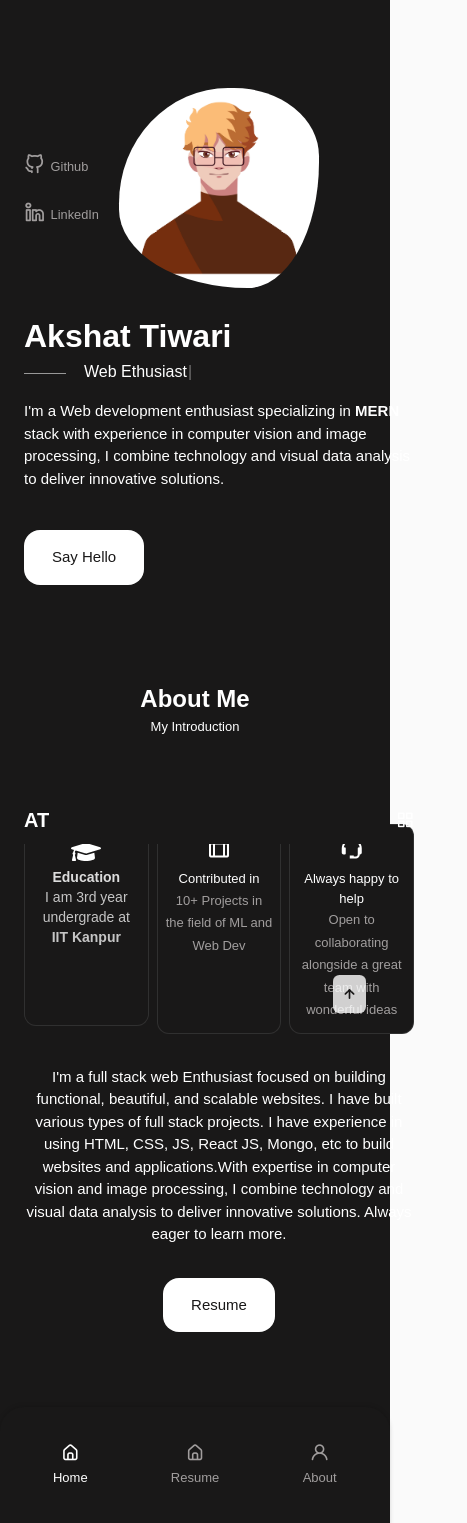
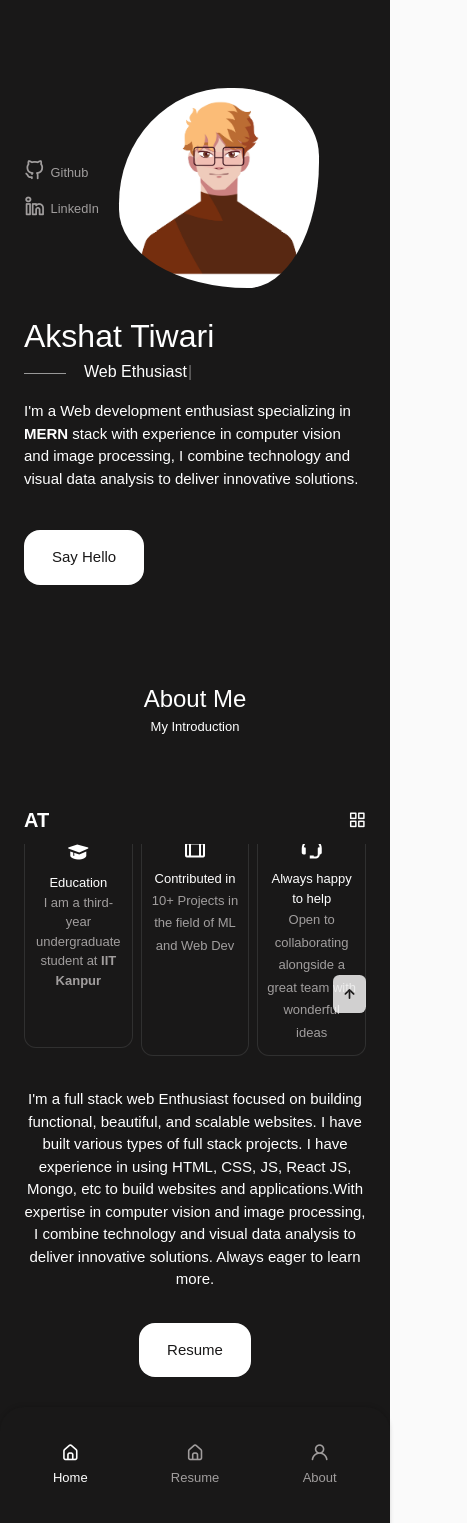
Before and after one commit to Akshat-iitk/Portfolio, a React (Create React App) app: page / in a window 390 px wide. Shown: the top 1523 px of the page, 467 px wide, since content can reach past the window. Built offline with nearby package versions, Linux system fonts and the light colour scheme; no server answers.

Commit message:
added resume to the website and increased responsiveness of the website

```diff
--- a/package.json
+++ b/package.json
@@ -45,6 +45,7 @@
     ]
   },
   "devDependencies": {
+    "@iconify/react": "^4.1.1",
     "autoprefixer": "^10.4.8",
     "postcss": "^8.4.16",
     "tailwindcss": "^3.4.0"
--- a/src/components/about/About.jsx
+++ b/src/components/about/About.jsx
@@ -27,7 +27,7 @@ const About = () => {
           </p>
 
           <a
-            href=""
+            href="https://drive.google.com/file/d/1Agf-5AYB39Qk6ocF1VLNTV6Q9R9fa4E1/view?usp=sharing"
             target="_blank"
             className="button button--flex hover:opacity-90"
           >
--- a/src/components/about/Info.jsx
+++ b/src/components/about/Info.jsx
@@ -1,12 +1,14 @@
 import React from "react";
 import { FaGraduationCap } from "react-icons/fa";
+import { Icon } from '@iconify/react';
+import "./info.css"
 const Info = () => {
   return (
     <div className="about__info grid ">
       <div className="about__box items-center flex flex-col hover:scale-95 cursor-pointer about__icon">
-      <FaGraduationCap size={30}/>
-       <h3 className=" text-sm opacity-85">Education</h3>
-       <p className="text-sm opacity-75">I am 3rd year undergrade at <b>IIT Kanpur</b></p>
+      <i class='bx bxs-graduation'></i>
+       <h3 className=" text-sm opacity-85 about__title">Education</h3>
+       <p className="text-sm opacity-75 about__subtitle">I am a third-year undergraduate student at  <b>IIT Kanpur</b></p>
       </div>
       <div className="about__box hover:scale-95 cursor-pointer">
         <i className="bx bx-briefcase-alt about__icon"></i>
--- /dev/null
+++ b/src/components/about/info.css
@@ -0,0 +1,4 @@
+/* styles.css */
+@import 'tailwindcss/base';
+@import 'tailwindcss/components';
+@import 'tailwindcss/utilities';
--- a/src/components/contact/Contact.jsx
+++ b/src/components/contact/Contact.jsx
@@ -20,7 +20,7 @@ const Contact = () => {
       <div className="contact__container container grid">
         <div className="contact__content">
 
-          <div className="contact__info flex flex-row gap-4">
+          <div className="contact__info">
             <div className="contact__card">
               <i className="bx bx-mail-send contact__card-icon"></i>
 
@@ -32,17 +32,7 @@ const Contact = () => {
                 <i className="bx bx-right-arrow-alt contact__button-icon"></i>
               </a>
             </div>
-            <div className="contact__card">
-              <i className="bx bx-mail-send contact__card-icon"></i>
 
-              <h3 className="contact__card-title">College mail id</h3>
-              <span className="contact__card-data">akshatt21@iitk.ac.in</span>
-
-              <a href="mailto:akshatt21@iitk.ac.in" className="contact__button">
-                Write me{" "}
-                <i className="bx bx-right-arrow-alt contact__button-icon"></i>
-              </a>
-            </div>
 
             <div className="contact__card">
               <i className="bx bxl-linkedin-square contact__card-icon"></i>
--- a/src/components/header/Header.jsx
+++ b/src/components/header/Header.jsx
@@ -54,7 +54,7 @@ const Header = (props) => {
             </li>
             <li className="nav__item">
               <a
-                href=""
+                href="https://drive.google.com/file/d/1Agf-5AYB39Qk6ocF1VLNTV6Q9R9fa4E1/view?usp=sharing"
                 target="_blank"
                 className="nav__link"
               >
--- a/src/components/portfolio/Portfolio.jsx
+++ b/src/components/portfolio/Portfolio.jsx
@@ -18,7 +18,7 @@ const Portfolio = () => {
           return (
             <>
             <div className="portfolio__list" key={index}>
-              <div className="portfolio__left" key={index}>
+              <div className="portfolio__left" >
                 <ReactPlayer
                   className="portfolio__video"
                   width="100%"
@@ -28,7 +28,7 @@ const Portfolio = () => {
                   light={true}
                 />
 
-                <div className="portfolio__links" key={index}>
+                <div className="portfolio__links">
                   <a
                     href={itemData.gitUrl}
                     target="_blank"
@@ -49,7 +49,7 @@ const Portfolio = () => {
                 </div>
               </div>
 
-              <div className="portfolio__description" key={index}>
+              <div className="portfolio__description">
                 <h2 className="portfolio__header font-semibold">{itemData.mainHeader}</h2>
                 <p className="portfolio__sub-description">
                   {itemData.mainContent}
@@ -76,7 +76,6 @@ const Portfolio = () => {
                 )}
               </div>
             </div>
-              <hr className=" opacity-2"/>
               </>
           );
         })}
--- a/src/components/portfolio/featuredData.js
+++ b/src/components/portfolio/featuredData.js
@@ -14,20 +14,20 @@ export const featuredData = [
     gitUrl: "https://github.com/Akshat-iitk/Caption-Craze",
 
     mainHeader: "CaptionCraze",
-    mainContent: `A backend (Node, Express) extensive website where user can effortlessly create a post with a caption and discription, with user authentication`,
+    mainContent: `A backend (Node, Express) extensive website where user can effortlessly create a post with a caption and description, with user authentication`,
     probDescription: `Node | Express | MongoDB | Mongoose | Passport.js | EJS | JS | Tailwind | Bootstrap | Multer  `,
     featDescription: `Created with Node, Express, and EJS | Responsive Login and SignUP page | User authentication using Passport authentication middleware from nodejs | For posting images, Multer is employed, | Additionally, users can easily update their profile images. | Other transition effects using core JS `,
   },
 
   {
-    url: "h",
+    url: "https://youtu.be/xSpL5-IGgac",
 
     gitUrl: "https://github.com/Akshat-iitk/Portfolio",
     mainHeader: "Personal Portfolio",
-    liveUrl: "https://aesthetic-genie-e68104.netlify.app/",
+    liveUrl: "https://portfolio-akshat.netlify.app/",
     mainContent:
-      " ",
-      probDescription: `React | Tailwind | Chakra UI | React Libraires | etc. `,
+      "My personal portfolio website to showcase my projects and skillset. Created using HTML, CSS, ReactJS, Chakra UI, etc. All my contact details are provided on this website, feel free to reach out.",
+      probDescription: `React | Tailwind | Chakra UI | React Libraries | etc. `,
     featDescription: `Responsive across devices | Dark theme using Chakra UI | Smooth Scrolling among components | Button to navigate to home of the page`,
   },
   {
--- a/tailwind.config.js
+++ b/tailwind.config.js
@@ -1,8 +1,8 @@
 /** @type {import('tailwindcss').Config} */
 module.exports = {
-  content: [
-    "./src/**/*.{js,jsx,ts,tsx}",
-  ],
+  // content: [
+  //   "./src/**/*.{js,jsx,ts,tsx}",
+  // ],
   theme: {
     extend: {},
   },
```
Also changed, not shown: general.txt (deleted), 15 other files (tests, documents, lock files or other folders).
